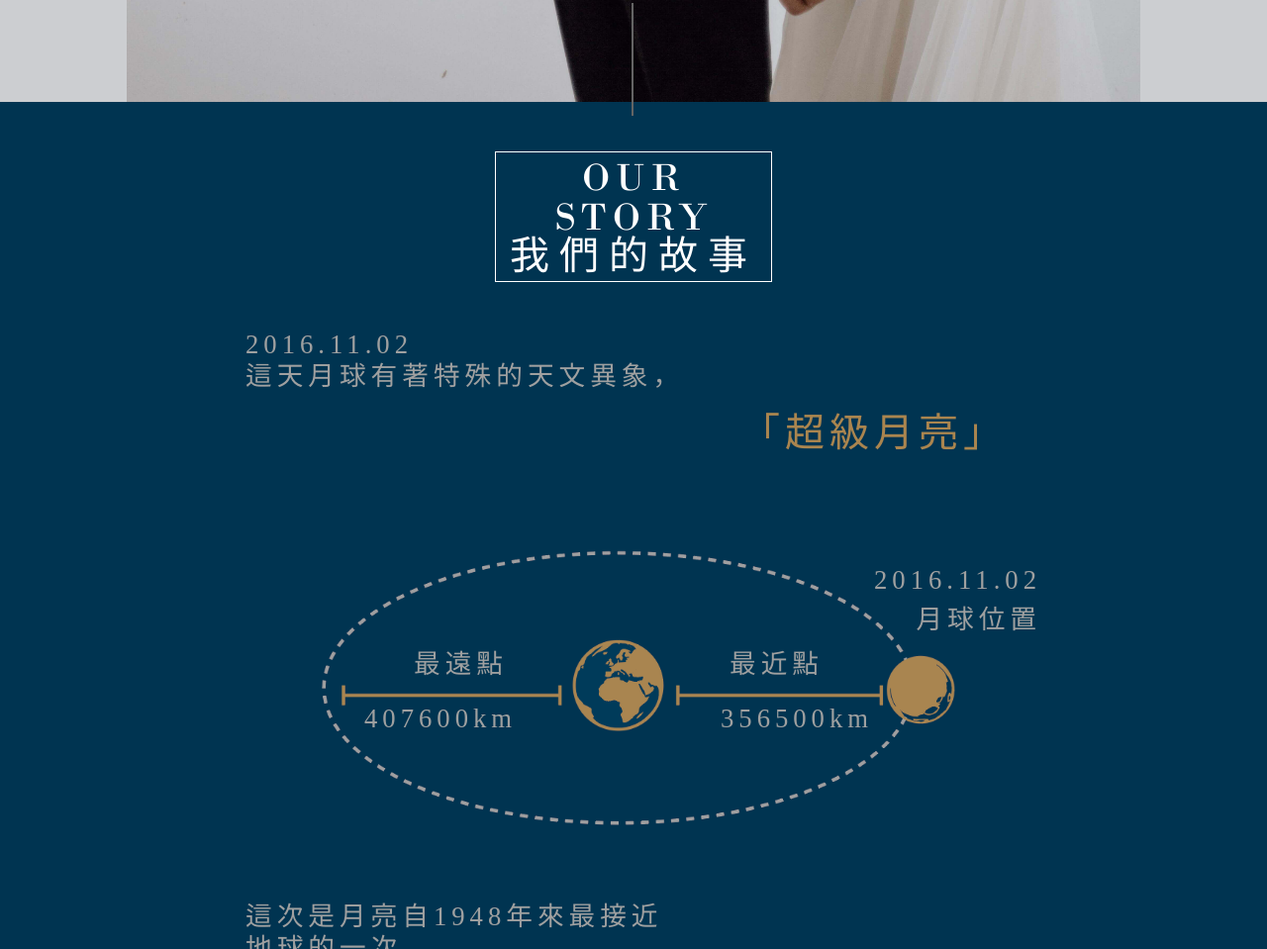
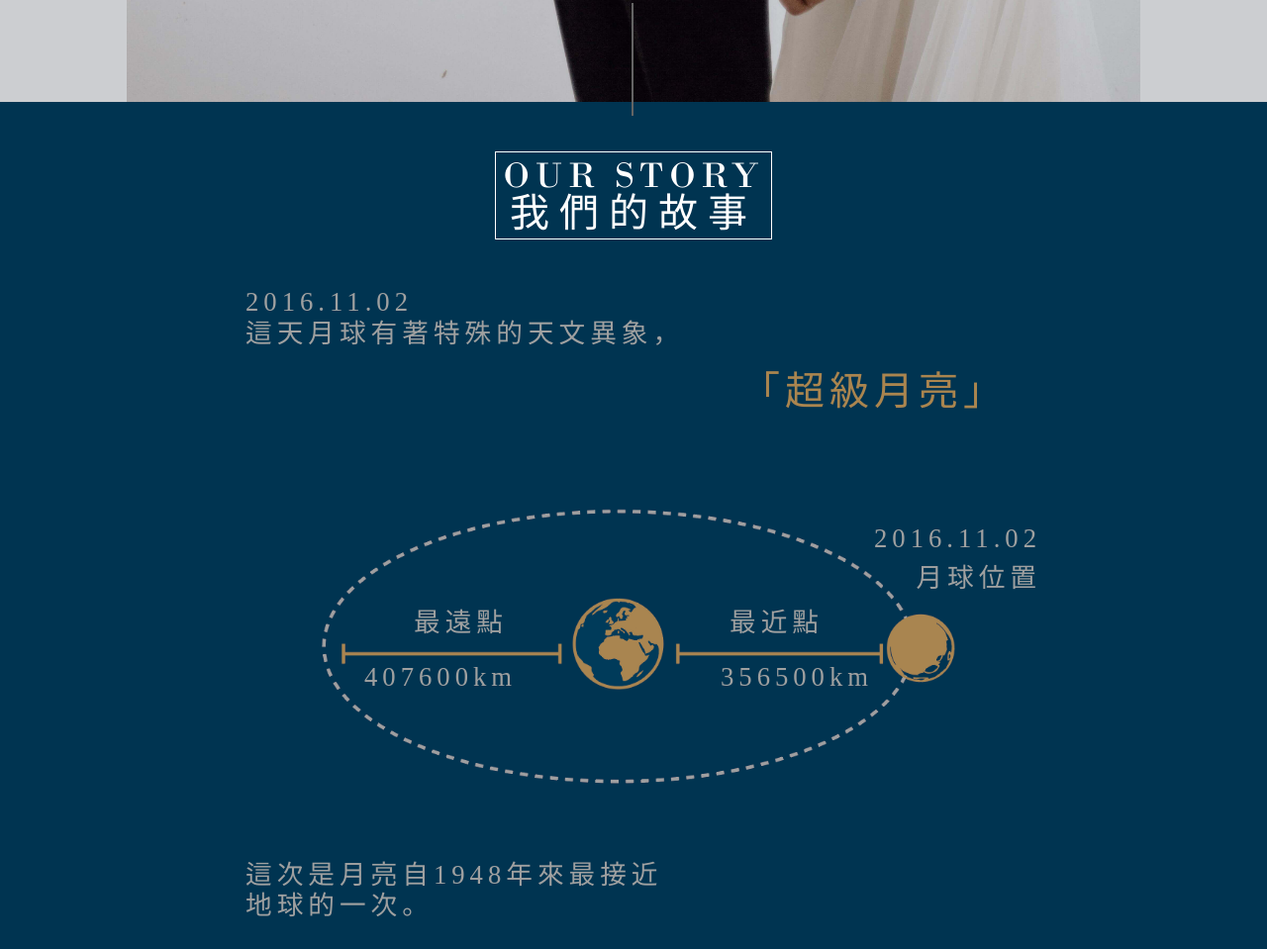
Before and after one commit to icewindd/WeiMarryWeb, a plain HTML site: page index.html in a window 1280 px wide. Shown: the part 1246-2205 px from the top of the page at 99% size. Drawn offline with Linux system fonts and the light colour scheme; a web font is replaced by a local one.

Commit message:
ourStoryFontSizeFix

```diff
--- a/css/style.css
+++ b/css/style.css
@@ -186,7 +186,7 @@ p {
 
 #ourStoryFonten {
     color: white;
-    font-size: 30pt;
+    font-size: 28pt;
     letter-spacing: 5px;
 }
 
```
